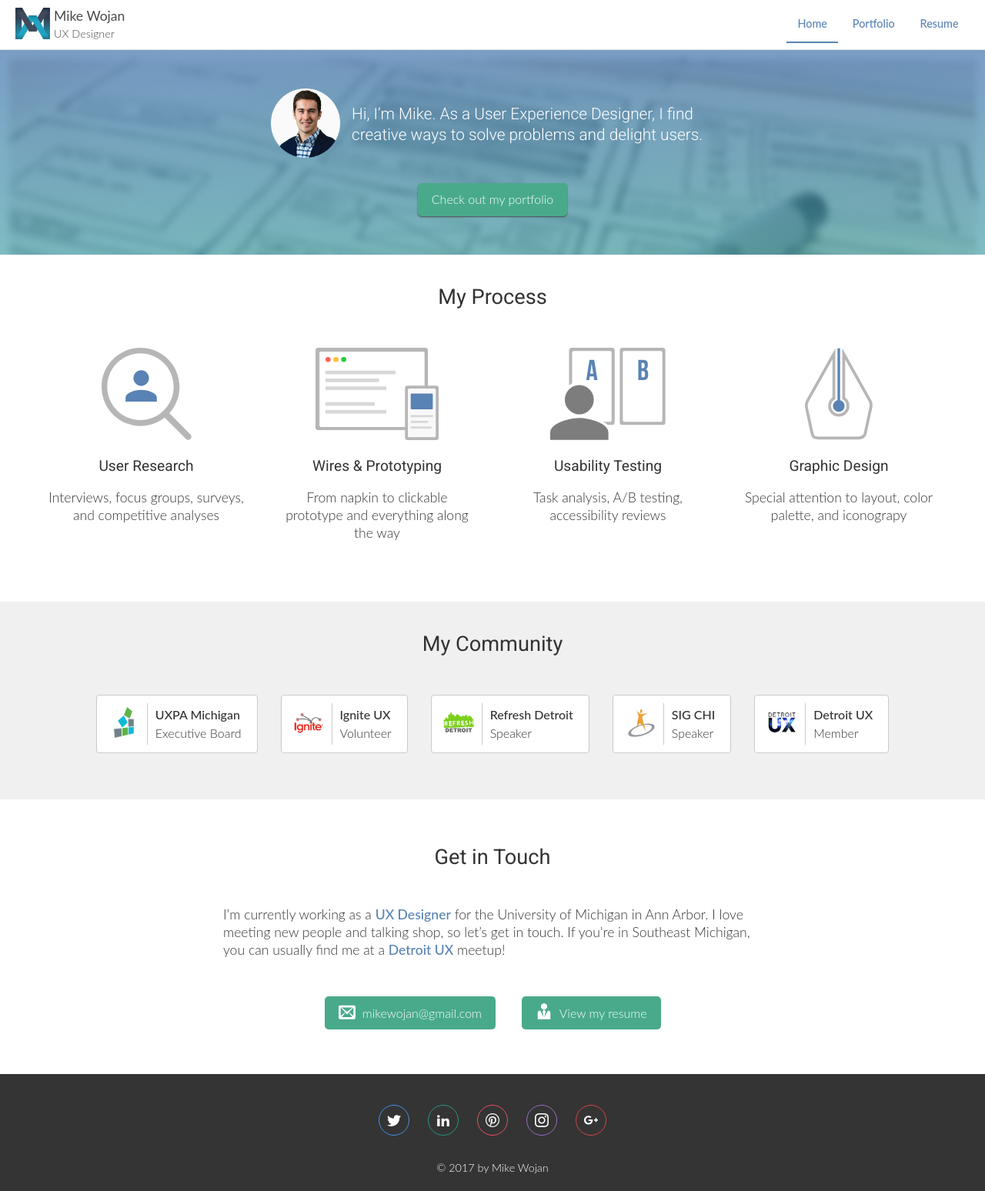
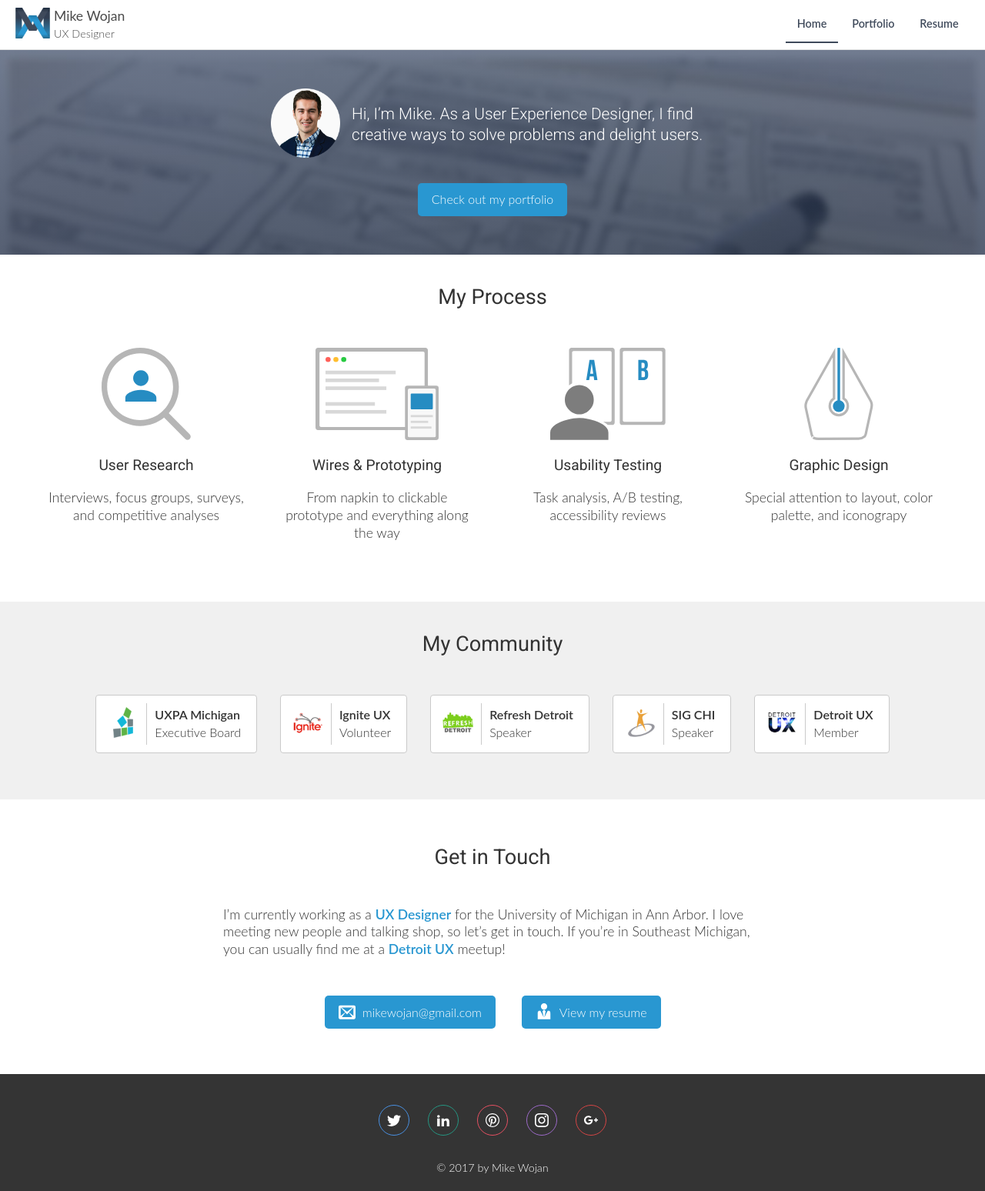
Before and after one commit to mtwojan/mikewojan.com, a Jekyll site: the page built from index.md, in a window 1280 px wide. Shown: the whole page at 77% size. Built offline with Jekyll 4.4.1, drawn with Linux system fonts in a browser that asks for light colours.

Commit message:
updated color palette and logo

```diff
--- a/_layouts/home.html
+++ b/_layouts/home.html
@@ -10,7 +10,7 @@ layout: default
       <p>Hi, I’m Mike. As a User Experience Designer, I find creative ways to solve problems and delight users.</p>
     </div>
   </div>
-  <a class="button drop-shadow" href="/portfolio">Check out my portfolio</a>
+  <a class="button" href="/portfolio">Check out my portfolio</a>
 </div>
 
 <div class="process-container">
--- a/_sass/abstracts/_variables.scss
+++ b/_sass/abstracts/_variables.scss
@@ -1,5 +1,7 @@
 $body-text: #333333;
-$blue: #5983B5;
+$slate: #3F4A5B;
+$accent: #2997D1;
+$accent-hover: #268CC2;
 
 /* Media Queries */
 $small-max: 31.875rem; // 31.875 * 16 = 510px
--- a/_sass/base/_typography.scss
+++ b/_sass/base/_typography.scss
@@ -11,9 +11,9 @@ body {
 }
 
 a {
-  font-weight: 500;
+  font-weight: 600;
   text-decoration: none;
-  color: #5983B5;
+  color: $accent;
 }
 
 a:hover {
--- a/_sass/components/_buttons.scss
+++ b/_sass/components/_buttons.scss
@@ -7,10 +7,10 @@
   font-size: 1em;
   color: #fff;
   font-weight: 300;
-  background-color: #49AA8B;
+  background-color: $accent;
 
   &:hover {
     text-decoration: none;
-    background-color: #6ABDA2;
+    background-color: $accent-hover;
   }
 }
--- a/_sass/layout/_header.scss
+++ b/_sass/layout/_header.scss
@@ -33,13 +33,14 @@ header {
 
   a {
     text-decoration: none;
+    color: $slate;
     display: block;
     padding: 1em;
     margin-bottom: -2px;
     border-bottom: 2px solid transparent;
     &:hover,
     &.active {
-      border-bottom: 2px solid $blue;
+      border-bottom: 2px solid $slate;
       text-decoration: none;
     }
 
--- a/_sass/pages/_homepage.scss
+++ b/_sass/pages/_homepage.scss
@@ -8,7 +8,7 @@
   background-color: #F0F0F0;
   padding: 50px 0px;
   background-image:
-    linear-gradient(rgba(67, 117, 175, 0.7), rgba(73, 161, 170, 0.7)),
+    linear-gradient(rgba(53, 68, 97, 0.7), rgba(44, 56, 80, 0.8)),
     url('/img/wireframes2.jpg');
   background-size: cover;
   color: #ffffff;
```
Also changed, not shown: img/brand-logo.png, img/icons/graphic-design-icon.svg, img/icons/usability-testing-icon.svg, img/icons/user-research-icon.svg, img/icons/wires-and-prototyping-icon.svg, img/logo-design/logo-colors.png, img/logo-design/logo-design-process.png, 1 other file.
